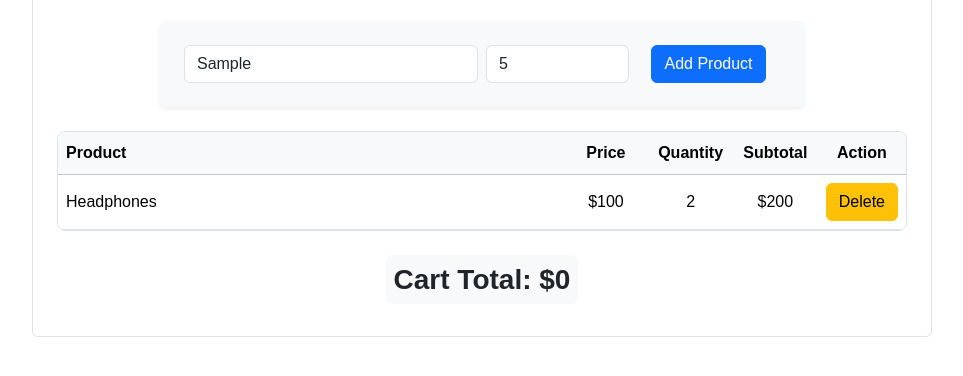
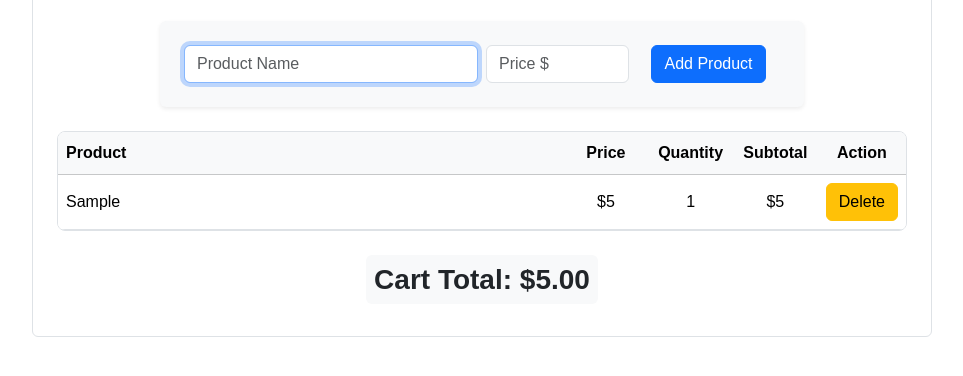
Before and after one commit to dmitryulasau/LAB-5.1-dynamic-content-creation, a plain HTML site: page index.html in a window 1280 px wide. Both pictures are taken after typing "Sample", "5" into the empty fields and a click on the button "Add Product". Shown: the part 96-472 px from the top of the page, without its empty margins (158-1121 px from the left). Drawn offline with nearby package versions, Linux system fonts and the light colour scheme.

Commit message:
delete product functionality

```diff
--- a/index.html
+++ b/index.html
@@ -14,16 +14,16 @@
     <script src="./script.js" defer></script>
     <title>Dynamic Shopping Cart</title>
   </head>
-  <body class="flex flex-column justify-center">
+  <body class="">
     <div class="container container-cart d-flex flex-column align-items-center p-4 border border-1 rounded">
       <h1 class="mb-4 text-wrap text-center">Dynamic Shopping Cart</h1>
       <div id="product-container" class="p-4 shadow-sm bg-body-tertiary rounded mb-4">
         <div class="row g-2">
           <div class="col-12 col-md-6">
-            <input class="form-control" type="text" id="product-name" placeholder="Product Name" />
+            <input class="form-control" type="text" id="product-name" placeholder="Product Name" required />
           </div>
           <div class="col-12 col-md-3">
-            <input class="form-control" type="number" id="product-price" placeholder="Price $" />
+            <input class="form-control" type="number" id="product-price" placeholder="Price $" required />
           </div>
           <div class="col-12 col-md-3 text-center">
             <button class="btn btn-primary" id="add-product">Add Product</button>
@@ -33,7 +33,7 @@
 
       <!-- CART -->
       <div class="w-100 table-responsive rounded-3 overflow-hidden border mb-4">
-        <table class="table mb-0 bg-body-info">
+        <table class="table mb-0 bg-body-info" id="cart">
           <colgroup>
             <col style="width: 60%" />
             <col style="width: 10%" />
@@ -50,20 +50,18 @@
               <th class="text-center">Action</th>
             </tr>
           </thead>
-          <tbody>
-            <tr>
+          <tbody id="table-body">
+            <!-- <tr>
               <td class="align-middle">Headphones</td>
               <td class="text-center align-middle">$100</td>
               <td class="text-center align-middle">2</td>
               <td class="text-center align-middle">$200</td>
-              <td><button class="btn btn-warning">Delete</button></td>
-            </tr>
+              <td><button class="btn btn-warning delete-product">Delete</button></td>
+            </tr> -->
           </tbody>
         </table>
       </div>
       <h3 class="p-2 bg-light rounded fw-bold">Cart Total: $<span id="total-price">0</span></h3>
     </div>
-
-    <script src="script.js"></script>
   </body>
 </html>
--- a/script.js
+++ b/script.js
@@ -3,19 +3,74 @@ const productPriceInput = document.getElementById("product-price");
 const addProductButton = document.getElementById("add-product");
 const cart = document.getElementById("cart");
 const totalPriceSpan = document.getElementById("total-price");
+const tbody = document.getElementById("table-body");
 
 let totalPrice = 0;
 
-// Function to update the total price
+let products = [];
+
+function renderCart() {
+  tbody.innerHTML = "";
+
+  products.forEach((product) => {
+    // console.log(product.price);
+    tbody.innerHTML += `
+  <tr data-price=${product.price} data-id="${product.id}">
+    <td class="align-middle">${product.name}</td>
+    <td class="text-center align-middle">$${product.price}</td>
+    <td class="text-center align-middle">${product.quantity}</td>
+    <td class="text-center align-middle">$${product.quantity * product.price}</td>
+    <td><button class="btn btn-warning delete-product">Delete</button></td>
+  </tr>
+    `;
+  });
+}
+
 function updateTotalPrice(amount) {
   totalPrice += amount;
   totalPriceSpan.textContent = totalPrice.toFixed(2);
 }
 
-// Function to remove an item
-function removeItem(event) {
-  const item = event.target.closest("li");
-  const price = parseFloat(item.dataset.price);
-  updateTotalPrice(-price);
-  item.remove();
-}
+// DELETE PRODUCT
+cart.addEventListener("click", (e) => {
+  if (e.target.matches(".delete-product")) {
+    const productRow = e.target.closest("tr");
+    // console.log(product);
+    const price = parseFloat(productRow.dataset.price);
+    console.log(productRow.dataset.price);
+
+    const id = Number(productRow.dataset.id);
+    const product = products.find((product) => product.id === id);
+    updateTotalPrice(-product.price * product.quantity);
+
+    products = products.filter((product) => product.id !== id);
+    productRow.remove();
+  }
+});
+
+// ADD PRODUCT
+addProductButton.addEventListener("click", (e) => {
+  const prouctInput = productNameInput.value.trim();
+  const productPrice = parseFloat(productPriceInput.value);
+
+  if (prouctInput === "" || isNaN(productPrice) || productPrice <= 0) {
+    return;
+  }
+
+  const productName = prouctInput[0].toUpperCase() + prouctInput.slice(1);
+
+  const existingProduct = products.find((product) => product.name === productName);
+
+  if (existingProduct) {
+    existingProduct.quantity++;
+  } else {
+    products.push({ id: Date.now(), name: productName, price: productPrice, quantity: 1 });
+  }
+
+  renderCart();
+  updateTotalPrice(productPrice);
+
+  productNameInput.value = "";
+  productPriceInput.value = "";
+  productNameInput.focus();
+});
```
